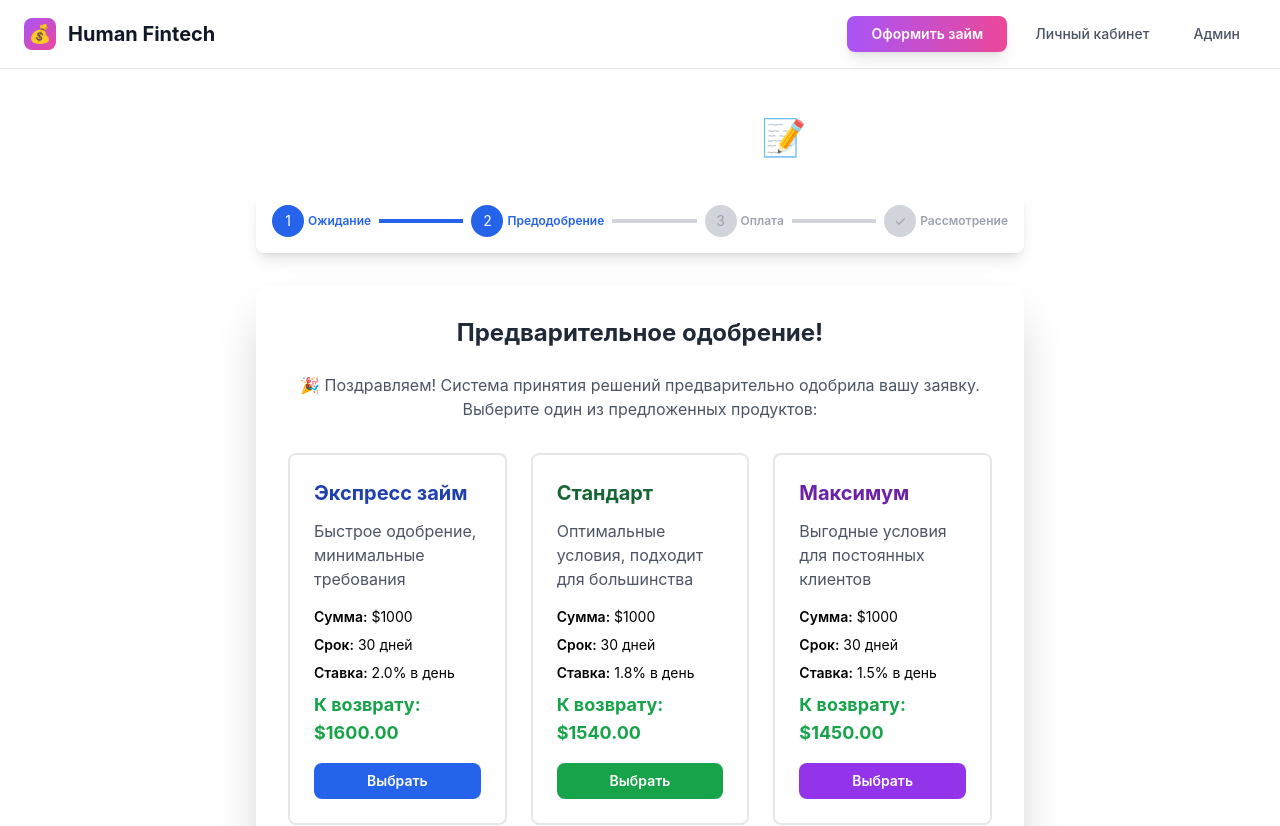
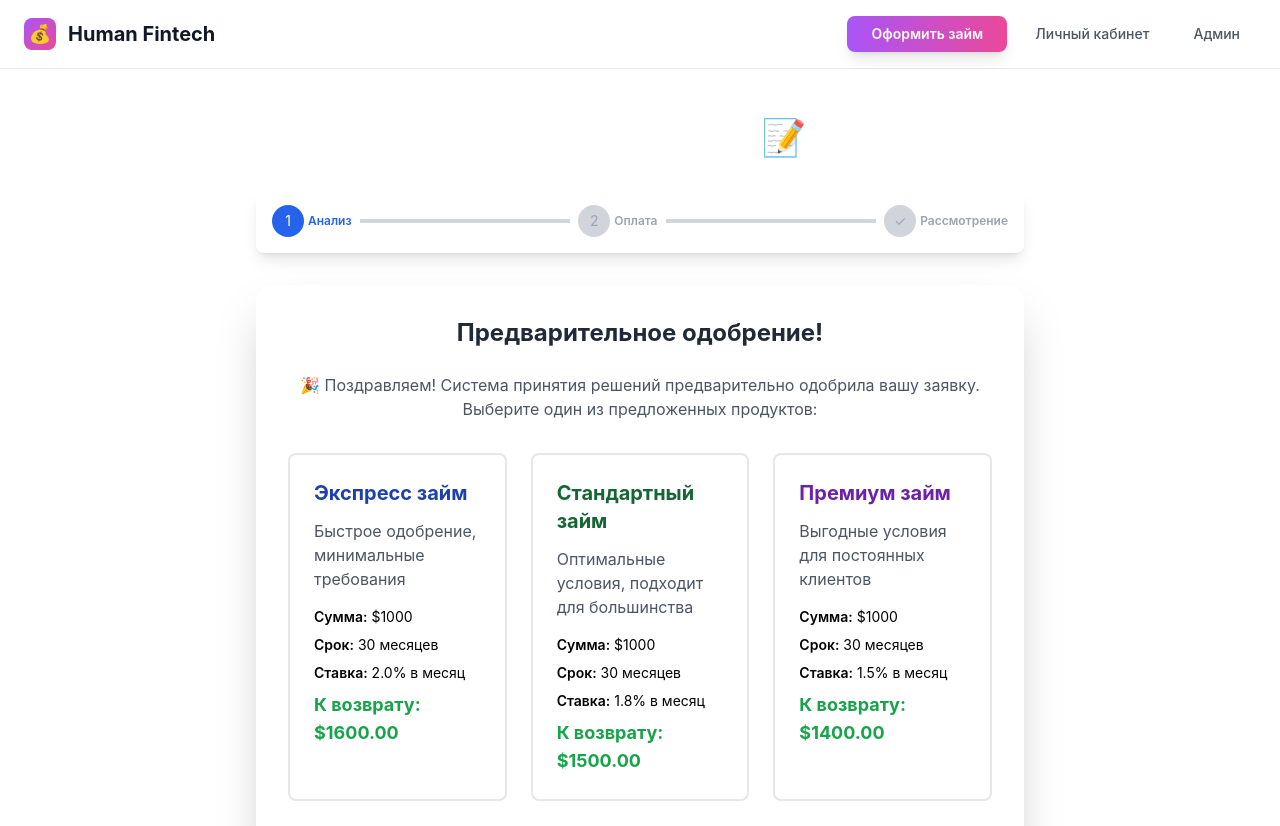
Before and after one commit to ioanngrigorev/microfinance-frontend, a React (Vite) app: page /application in a window 1280 px wide. Shown: the top 826 px of the page. Built offline with nearby package versions, Linux system fonts and the light colour scheme.

Commit message:
Merge analysis and pre-approval pages with Stripe-style design and smooth progress animation

```diff
--- a/src/pages/ApplicationPage.jsx
+++ b/src/pages/ApplicationPage.jsx
@@ -5,8 +5,9 @@ function ApplicationPage() {
   const location = useLocation()
   const navigate = useNavigate()
 
-  const [step, setStep] = useState(1) // 1: Ожидание, 2: Предодобрение, 3: Оплата, 4: Рассмотрение
-  const [loading, setLoading] = useState(false)
+  const [step, setStep] = useState(1) // 1: Анализ и предодобрение, 2: Оплата, 3: Рассмотрение
+  const [loading, setLoading] = useState(true)
+  const [analysisProgress, setAnalysisProgress] = useState(0)
   const [selectedProduct, setSelectedProduct] = useState(null)
   const [paymentCompleted, setPaymentCompleted] = useState(false)
   const [finalDecision, setFinalDecision] = useState(null) // 'approved' or 'rejected'
@@ -30,7 +31,7 @@ function ApplicationPage() {
 
   const handleProductSelect = (product) => {
     setSelectedProduct(product)
-    setStep(3) // Переход к оплате
+    setStep(2) // Переход к оплате
   }
 
   const handleCardDataChange = (e) => {
@@ -81,22 +82,27 @@ function ApplicationPage() {
         setTimeout(() => {
           setPaymentCompleted(true)
       setLoading(false)
-      setStep(4) // Переход к финальному рассмотрению
+          setStep(3) // Переход к финальному рассмотрению
         }, 2000)
   }
 
   // Эффект для автоматического перехода между шагами
   useEffect(() => {
     if (step === 1) {
-      // Автоматический переход к предодобрению через 3 секунды
-      setLoading(true)
-      const preapprovalTimer = setTimeout(() => {
+      // Анимация прогресса анализа
+      const progressInterval = setInterval(() => {
+        setAnalysisProgress(prev => {
+          if (prev >= 100) {
+            clearInterval(progressInterval)
             setLoading(false)
-        setStep(2) // Переход к предодобрению
-      }, 3000)
+            return 100
+          }
+          return prev + 2
+        })
+      }, 50)
 
-      return () => clearTimeout(preapprovalTimer)
-    } else if (step === 4) {
+      return () => clearInterval(progressInterval)
+    } else if (step === 3) {
       // Финальное рассмотрение
     setLoading(true)
       const decisionTimer = setTimeout(() => {
@@ -104,7 +110,7 @@ function ApplicationPage() {
         const isApproved = Math.random() < 0.7
         setFinalDecision(isApproved ? 'approved' : 'rejected')
       setLoading(false)
-        setStep(5) // Переход к финальному результату
+        setStep(4) // Переход к финальному результату
       }, 5000) // 5 секунд на "принятие решения"
 
       return () => clearTimeout(decisionTimer)
@@ -125,7 +131,7 @@ function ApplicationPage() {
               <div className={`w-8 h-8 rounded-full flex items-center justify-center text-sm ${step >= 1 ? 'bg-blue-600 text-white' : 'bg-gray-300'}`}>
                 1
               </div>
-              <span className="ml-1 font-semibold hidden lg:inline text-xs">Ожидание</span>
+              <span className="ml-1 font-semibold hidden lg:inline text-xs">Анализ</span>
             </div>
             <div className={`flex-1 h-1 mx-2 ${step >= 2 ? 'bg-blue-600' : 'bg-gray-300'}`}></div>
 
@@ -133,20 +139,12 @@ function ApplicationPage() {
               <div className={`w-8 h-8 rounded-full flex items-center justify-center text-sm ${step >= 2 ? 'bg-blue-600 text-white' : 'bg-gray-300'}`}>
                 2
               </div>
-              <span className="ml-1 font-semibold hidden lg:inline text-xs">Предодобрение</span>
-            </div>
-            <div className={`flex-1 h-1 mx-2 ${step >= 3 ? 'bg-blue-600' : 'bg-gray-300'}`}></div>
-
-            <div className={`flex items-center ${step >= 3 ? 'text-blue-600' : 'text-gray-400'}`}>
-              <div className={`w-8 h-8 rounded-full flex items-center justify-center text-sm ${step >= 3 ? 'bg-blue-600 text-white' : 'bg-gray-300'}`}>
-                3
-              </div>
               <span className="ml-1 font-semibold hidden lg:inline text-xs">Оплата</span>
             </div>
-            <div className={`flex-1 h-1 mx-2 ${step >= 4 ? 'bg-blue-600' : 'bg-gray-300'}`}></div>
+            <div className={`flex-1 h-1 mx-2 ${step >= 3 ? 'bg-green-600' : 'bg-gray-300'}`}></div>
 
-            <div className={`flex items-center ${step >= 4 ? 'text-green-600' : 'text-gray-400'}`}>
-              <div className={`w-8 h-8 rounded-full flex items-center justify-center text-sm ${step >= 4 ? 'bg-green-600 text-white' : 'bg-gray-300'}`}>
+            <div className={`flex items-center ${step >= 3 ? 'text-green-600' : 'text-gray-400'}`}>
+              <div className={`w-8 h-8 rounded-full flex items-center justify-center text-sm ${step >= 3 ? 'bg-green-600 text-white' : 'bg-gray-300'}`}>
                 ✓
               </div>
               <span className="ml-1 font-semibold hidden lg:inline text-xs">Рассмотрение</span>
@@ -154,9 +152,12 @@ function ApplicationPage() {
           </div>
         </div>
 
-        {/* Step 1: Ожидание решения */}
+        {/* Step 1: Анализ и предодобрение */}
         {step === 1 && (
-          <div className="bg-white rounded-2xl shadow-2xl p-8 text-center">
+          <div className="bg-white rounded-2xl shadow-2xl p-8">
+            {loading ? (
+              // Фаза анализа
+              <div className="text-center">
                 <div className="mb-8">
                   <div className="text-6xl mb-4">⏳</div>
                   <h2 className="text-3xl font-bold text-gray-800 mb-4">Анализ вашей заявки</h2>
@@ -170,7 +171,7 @@ function ApplicationPage() {
                   <h4 className="font-semibold text-blue-800 mb-4">Ваши параметры займа:</h4>
                   <div className="grid grid-cols-2 gap-4 text-sm">
                     <div><span className="font-medium">Сумма:</span> ${formData.amount}</div>
-                <div><span className="font-medium">Срок:</span> {formData.termDays} дней</div>
+                    <div><span className="font-medium">Срок:</span> {formData.termDays} месяцев</div>
                     <div><span className="font-medium">Телефон:</span> {formData.phoneNumber}</div>
                     <div><span className="font-medium">Email:</span> {formData.email}</div>
                     <div className="col-span-2"><span className="font-medium">Цель:</span> {formData.loanPurpose}</div>
@@ -203,20 +204,16 @@ function ApplicationPage() {
 
                 <div className="mb-8">
                   <div className="bg-gray-200 rounded-full h-3 mb-4">
-                <div className="bg-blue-600 h-3 rounded-full animate-pulse" style={{width: '90%'}}></div>
+                    <div className="bg-blue-600 h-3 rounded-full transition-all duration-300" style={{width: `${analysisProgress}%`}}></div>
                   </div>
-              <p className="text-gray-600">Анализ завершен на 90%</p>
+                  <p className="text-gray-600">Анализ завершен на {analysisProgress}%</p>
               </div>
 
-            {loading && (
                 <p className="text-blue-600 font-semibold text-lg">Принимаем предварительное решение...</p>
-            )}
               </div>
-        )}
-
-        {/* Step 2: Предодобрение */}
-        {step === 2 && (
-          <div className="bg-white rounded-2xl shadow-2xl p-8">
+            ) : (
+              // Фаза предодобрения
+              <div>
                 <h2 className="text-2xl font-bold text-gray-800 mb-6 text-center">Предварительное одобрение!</h2>
                 <p className="text-gray-600 text-center mb-8">
                   🎉 Поздравляем! Система принятия решений предварительно одобрила вашу заявку.
@@ -241,70 +238,64 @@ function ApplicationPage() {
                     <p className="text-gray-600 mb-4">Быстрое одобрение, минимальные требования</p>
                     <div className="space-y-2 text-sm">
                       <p><span className="font-semibold">Сумма:</span> ${formData.amount}</p>
-                  <p><span className="font-semibold">Срок:</span> {formData.termDays} дней</p>
-                  <p><span className="font-semibold">Ставка:</span> 2.0% в день</p>
+                      <p><span className="font-semibold">Срок:</span> {formData.termDays} месяцев</p>
+                      <p><span className="font-semibold">Ставка:</span> 2.0% в месяц</p>
                       <p className="text-lg font-bold text-green-600">К возврату: ${(formData.amount * 1.6).toFixed(2)}</p>
                     </div>
-                <button className="mt-4 w-full bg-blue-600 hover:bg-blue-700 text-white py-2 rounded-lg text-sm font-semibold transition">
-                  Выбрать
-                </button>
                   </div>
 
                   <div
                     className="border-2 border-gray-200 rounded-lg p-6 hover:border-green-500 cursor-pointer transition transform hover:scale-105"
                     onClick={() => handleProductSelect({
                       id: 2,
-                  name: 'Стандарт',
+                      name: 'Стандартный займ',
                       amount: formData.amount,
                       term: formData.termDays,
                       rate: 1.8,
-                  totalAmount: (formData.amount * 1.54).toFixed(2),
+                      totalAmount: (formData.amount * 1.5).toFixed(2),
                       description: 'Оптимальные условия, подходит для большинства'
                     })}
                   >
-                <h4 className="text-xl font-bold text-green-800 mb-3">Стандарт</h4>
+                    <h4 className="text-xl font-bold text-green-800 mb-3">Стандартный займ</h4>
                     <p className="text-gray-600 mb-4">Оптимальные условия, подходит для большинства</p>
                     <div className="space-y-2 text-sm">
                       <p><span className="font-semibold">Сумма:</span> ${formData.amount}</p>
-                  <p><span className="font-semibold">Срок:</span> {formData.termDays} дней</p>
-                  <p><span className="font-semibold">Ставка:</span> 1.8% в день</p>
-                  <p className="text-lg font-bold text-green-600">К возврату: ${(formData.amount * 1.54).toFixed(2)}</p>
+                      <p><span className="font-semibold">Срок:</span> {formData.termDays} месяцев</p>
+                      <p><span className="font-semibold">Ставка:</span> 1.8% в месяц</p>
+                      <p className="text-lg font-bold text-green-600">К возврату: ${(formData.amount * 1.5).toFixed(2)}</p>
                     </div>
-                <button className="mt-4 w-full bg-green-600 hover:bg-green-700 text-white py-2 rounded-lg text-sm font-semibold transition">
-                  Выбрать
-                </button>
               </div>
 
                   <div
                     className="border-2 border-gray-200 rounded-lg p-6 hover:border-purple-500 cursor-pointer transition transform hover:scale-105"
                     onClick={() => handleProductSelect({
                       id: 3,
-                  name: 'Максимум',
+                      name: 'Премиум займ',
                       amount: formData.amount,
                       term: formData.termDays,
                       rate: 1.5,
-                  totalAmount: (formData.amount * 1.45).toFixed(2),
+                      totalAmount: (formData.amount * 1.4).toFixed(2),
                       description: 'Выгодные условия для постоянных клиентов'
                     })}
                   >
-                <h4 className="text-xl font-bold text-purple-800 mb-3">Максимум</h4>
+                    <h4 className="text-xl font-bold text-purple-800 mb-3">Премиум займ</h4>
                     <p className="text-gray-600 mb-4">Выгодные условия для постоянных клиентов</p>
                     <div className="space-y-2 text-sm">
                       <p><span className="font-semibold">Сумма:</span> ${formData.amount}</p>
-                  <p><span className="font-semibold">Срок:</span> {formData.termDays} дней</p>
-                  <p><span className="font-semibold">Ставка:</span> 1.5% в день</p>
-                  <p className="text-lg font-bold text-green-600">К возврату: ${(formData.amount * 1.45).toFixed(2)}</p>
+                      <p><span className="font-semibold">Срок:</span> {formData.termDays} месяцев</p>
+                      <p><span className="font-semibold">Ставка:</span> 1.5% в месяц</p>
+                      <p className="text-lg font-bold text-green-600">К возврату: ${(formData.amount * 1.4).toFixed(2)}</p>
                     </div>
-                <button className="mt-4 w-full bg-purple-600 hover:bg-purple-700 text-white py-2 rounded-lg text-sm font-semibold transition">
-                  Выбрать
-                </button>
                   </div>
                 </div>
                 </div>
               )}
+          </div>
+        )}
 
-        {/* Step 3: Оплата */}
-        {step === 3 && selectedProduct && (
+
+        {/* Step 2: Оплата */}
+        {step === 2 && selectedProduct && (
           <div className="bg-white rounded-2xl shadow-2xl p-8">
             <h2 className="text-2xl font-bold text-gray-800 mb-6 text-center">Оплата за создание крипто-счета</h2>
 
@@ -420,8 +411,8 @@ function ApplicationPage() {
           </div>
         )}
 
-        {/* Step 4: Финальное рассмотрение */}
-        {step === 4 && paymentCompleted && (
+        {/* Step 3: Финальное рассмотрение */}
+        {step === 3 && paymentCompleted && (
           <div className="bg-white rounded-2xl shadow-2xl p-8 text-center">
             <div className="mb-8">
               <div className="text-6xl mb-4">⏳</div>
@@ -476,8 +467,8 @@ function ApplicationPage() {
           </div>
         )}
 
-        {/* Step 5: Финальное решение */}
-        {step === 5 && (
+        {/* Step 4: Финальное решение */}
+        {step === 4 && (
           <div className="bg-white p-8 rounded-2xl shadow-xl text-center">
             {finalDecision === 'approved' ? (
               <>
```
Also changed, not shown: src/pages/HomePage.jsx (+0 -8 lines). Lines whose indentation alone changed are shown as unchanged.
